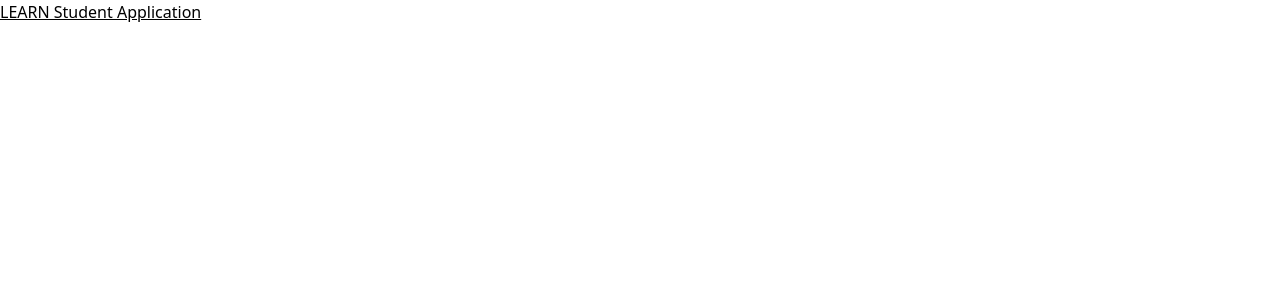
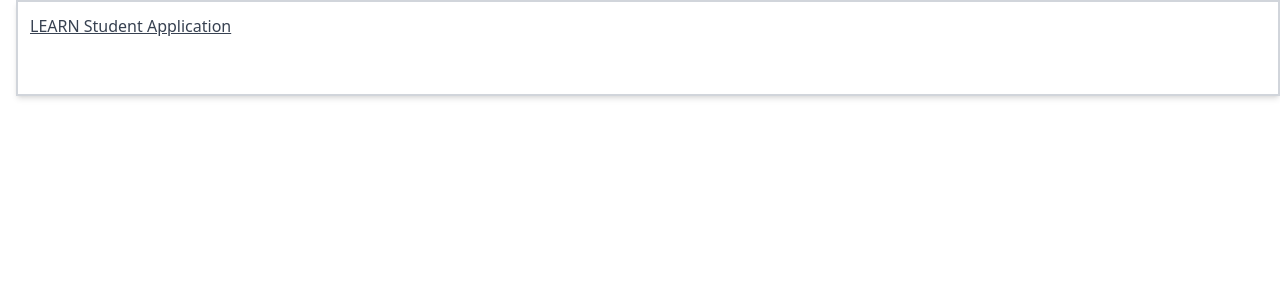
Before and after one commit to LEARNAcademy/student-application, a React (Create React App) app: page / in a window 1280 px wide. Shown: the top 300 px of the page. Built offline with nearby package versions, Linux system fonts and the light colour scheme.

Commit message:
added jsx-quotes, added prettier style guide for linter

```diff
--- a/package.json
+++ b/package.json
@@ -36,6 +36,7 @@
     "enzyme": "^3.11.0",
     "enzyme-adapter-react-16": "^1.15.6",
     "eslint": "^8.21.0",
+    "eslint-config-prettier": "^8.5.0",
     "eslint-config-standard": "^17.0.0",
     "eslint-plugin-import": "^2.25.2",
     "eslint-plugin-jest": "^26.7.0",
@@ -43,6 +44,8 @@
     "eslint-plugin-promise": "^6.0.0",
     "eslint-plugin-react": "^7.30.1",
     "eslint-plugin-tailwindcss": "^3.6.0",
+    "prettier": "^2.7.1",
+    "prettier-plugin-tailwindcss": "^0.1.13",
     "react-test-renderer": "^18.2.0"
   },
   "env": {
--- /dev/null
+++ b/prettier.config.js
@@ -0,0 +1,4 @@
+module.exports = {
+  plugins: [require("prettier-plugin-tailwindcss")],
+  tailwindConfig: "./styles/tailwind.config.js",
+}
--- a/src/pages/StudentDashboard/StudentDashboard.js
+++ b/src/pages/StudentDashboard/StudentDashboard.js
@@ -2,9 +2,9 @@ import React from "react"
 
 const StudentDashboard = () => {
   return (
-    <>
+    <div className="ml-4 flex h-24 border-2 border-gray-300 p-3 text-gray-700 shadow-md">
       <h3 className="underline">LEARN Student Application</h3>
-    </>
+    </div>
   )
 }
 
```
Also changed, not shown: .eslintrc.yml, 1 other file (tests, documents, lock files or other folders).
